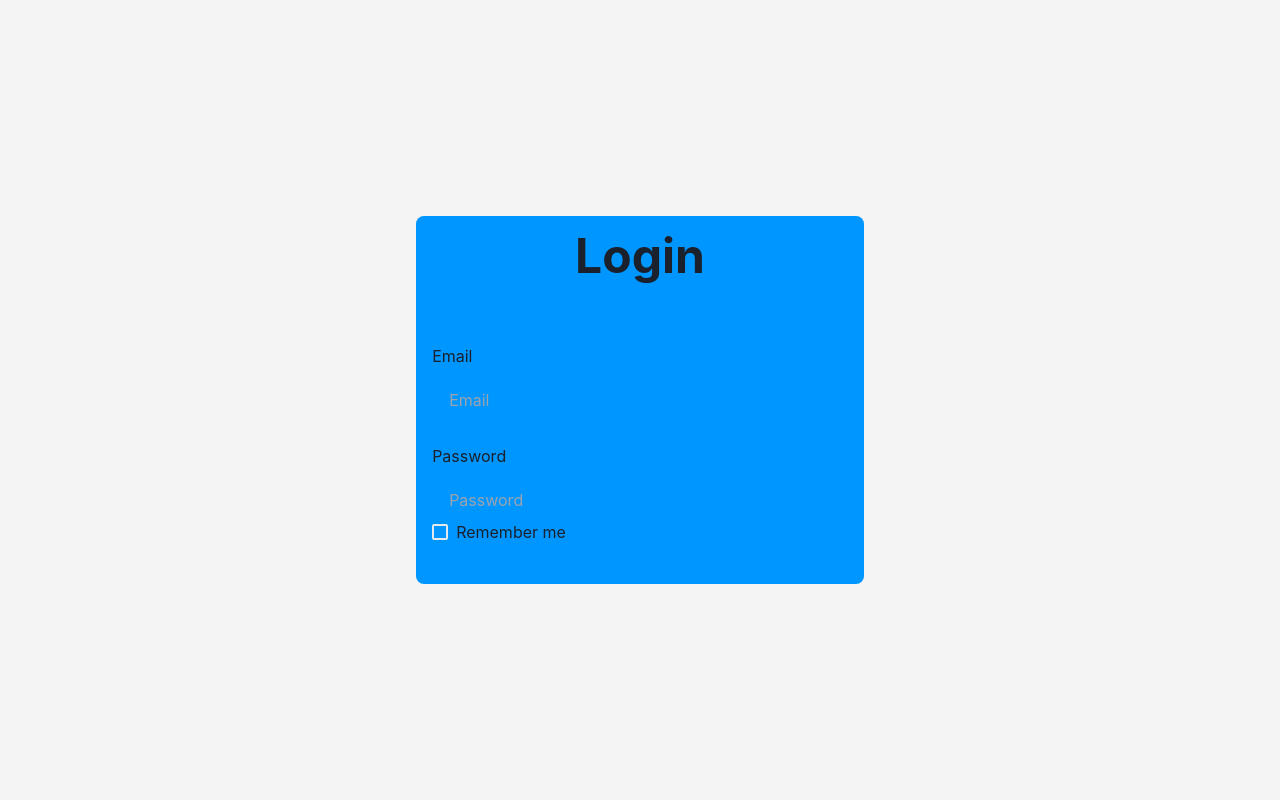
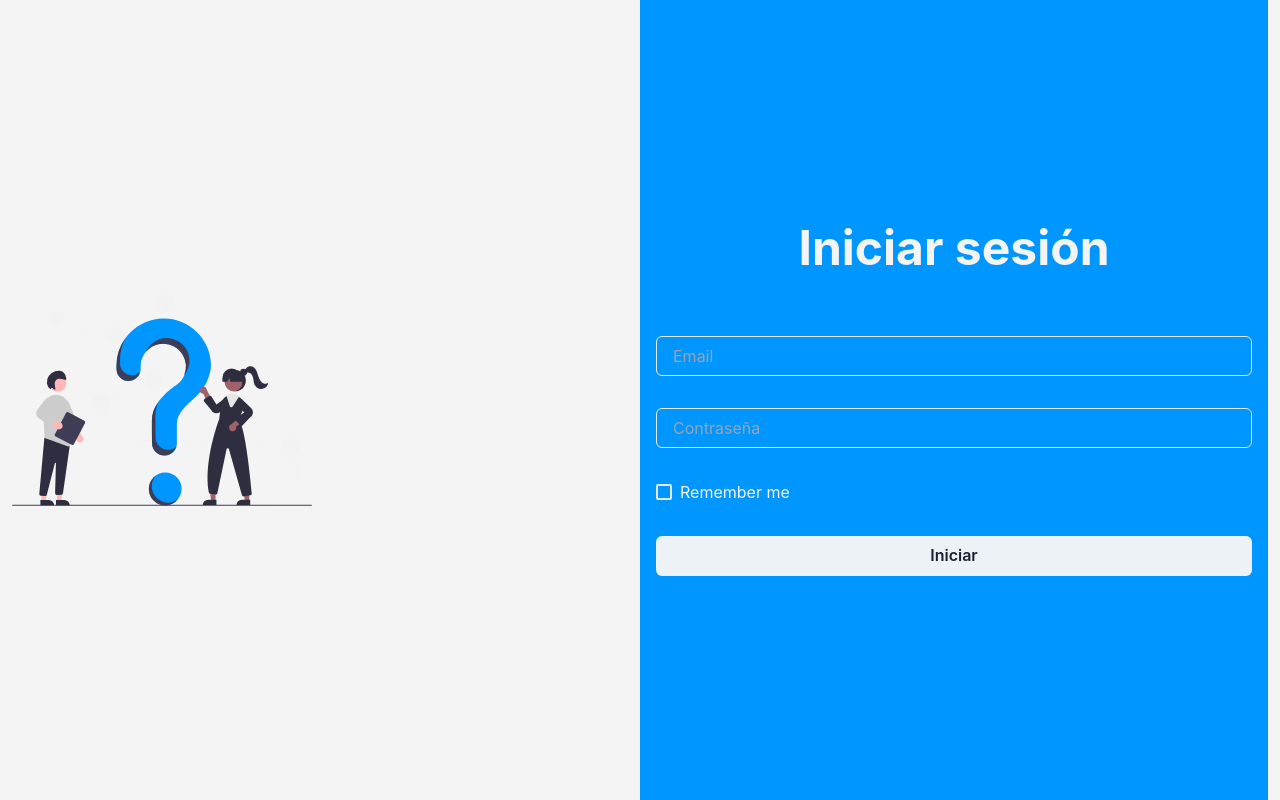
Before and after one commit to gasparnd/ask-me-frontend, a Next.js app: page /login in a window 1280 px wide. Built offline with nearby package versions, Linux system fonts and the light colour scheme.

Commit message:
login page

```diff
--- a/src/components/_Pages/Login/index.tsx
+++ b/src/components/_Pages/Login/index.tsx
@@ -1,9 +1,9 @@
-import { Checkbox, Input } from "@chakra-ui/react";
+import { Button, Checkbox, Input } from "@chakra-ui/react";
 import { NextPage } from "next";
+import Image from "next/image";
 import { useRouter } from "next/router";
 import { useState } from "react";
-
-import Button from "../../Button";
+import Illustration from "../../../../public/images/question-illustration.svg";
 
 interface IForm {
   email: string;
@@ -31,19 +31,19 @@ export const LoginPage: NextPage = () => {
   };
 
   return (
-    <section className="h-screen">
+    <section className="h-screen flex justify-end">
+      <div className="hidden w-1/2 md:flex items-center justify-start">
+        <Image alt="sdfds" height={300} width={300} src={Illustration} />
+      </div>
+      <div className="w-full md:w-1/2 bg-cardBackground">
         <form
           className="h-full flex flex-col items-center justify-center"
           onSubmit={handelSubmit}
         >
-        <div
-          style={{ minWidth: 300 }}
-          className="p-4 bg-cardBackground border-transparent rounded-lg"
-        >
-          <h1 className="text-darkText text-5xl font-bold text-center mb-16">
-            Login
+          <div style={{ minWidth: 300 }} className="p-4 ">
+            <h1 className="text-lightText text-5xl font-bold text-center mb-16">
+              Iniciar sesión
             </h1>
-          <p className="text-darkText mb-3">Email</p>
             <Input
               onChange={(ev: any) => {
                 setForm({ ...form, email: ev.target.value });
@@ -51,28 +51,29 @@ export const LoginPage: NextPage = () => {
               width="100%"
               type="email"
               placeholder="Email"
+              className="mb-8"
             />
-          <p className="text-darkText mt-6 mb-3">Password</p>
             <Input
               onChange={(ev: any) => {
                 setForm({ ...form, password: ev.target.value });
               }}
               width="100%"
-            placeholder="Password"
+              placeholder="Contraseña "
             />
-          <Checkbox onChange={(ev) => setForm({ ...form, rememberMe: ev })}>
+            <Checkbox
+              className="my-8 text-lightText"
+              onChange={(ev) =>
+                setForm({ ...form, rememberMe: ev.target.checked })
+              }
+            >
               Remember me
             </Checkbox>
-          <Button
-            type="submit"
-            className="w-full"
-            color="primary"
-            disabled={loading}
-          >
-            {/* {loading ? <Loading color="white" /> : "Login"} */}
+            <Button type="submit" className="w-full" disabled={loading}>
+              Iniciar
             </Button>
           </div>
         </form>
+      </div>
     </section>
   );
 };
```
Also changed, not shown: public/images/question-illustration.svg (added). Lines whose indentation alone changed are shown as unchanged.
